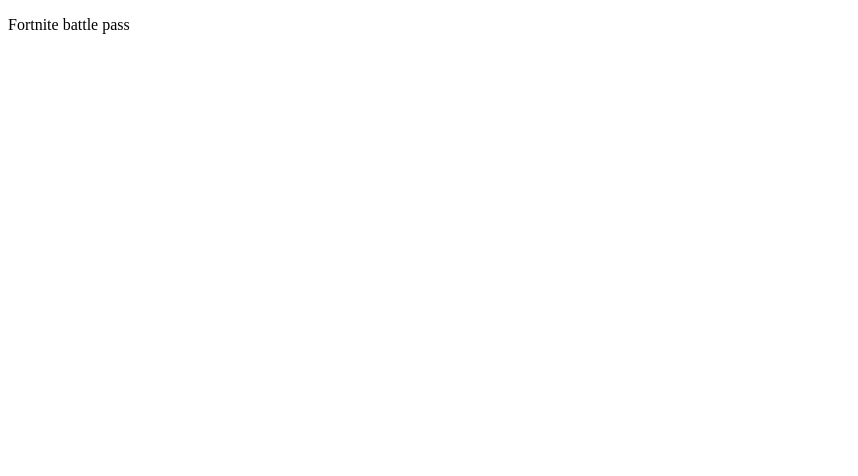
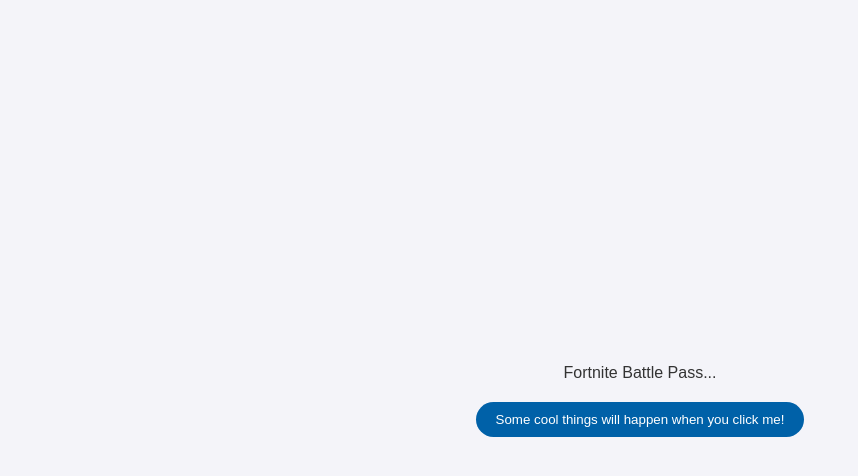
Before and after one commit to LiamWalenius/chess-website-react, a React (Vite) app: page / in a window 1280 px wide. Shown: the top 476 px of the page, without its empty margins (0-858 px from the left). Built offline with nearby package versions, Linux system fonts and the light colour scheme; the HTML template or start-up script is replaced by a standard one.

Commit message:
Button test

```diff
--- a/src/App.css
+++ b/src/App.css
@@ -0,0 +1,35 @@
+* {
+    margin: 0;
+    padding: 0;
+    box-sizing: border-box;
+}
+
+body {
+    font-family: 'Arial', sans-serif;
+    background-color: #f4f4f9;
+    color: #333;
+}
+
+.App {
+    display: flex;
+    flex-direction: column;
+    justify-content: center;
+    align-items: center;
+    min-height: 100vh;
+    text-align: center;
+}
+
+a, button {
+    background-color: #0061a8;
+    color: #ffffff;
+    padding: 10px 20px;
+    margin-top: 20px;
+    border: none;
+    border-radius: 100px;
+    text-decoration: none;
+    transition: background-color 0.3s ease;
+}
+
+a:hover, button:hover {
+    background-color: #003569;
+}
--- a/src/App.tsx
+++ b/src/App.tsx
@@ -5,6 +5,7 @@
   return (
     <div className="App">
         <Fortnite/>
+        <button className="App-button">Some cool things will happen when you click me!</button> {/* Adding a button */}
     </div>
   )
 }
--- a/src/components/Fortnite.tsx
+++ b/src/components/Fortnite.tsx
@@ -1,5 +1,5 @@
 function Fortnite(){
-    return <p>Fortnite battle pass</p>
+    return <p>Fortnite Battle Pass...</p>
 }
 
 export default Fortnite
```
